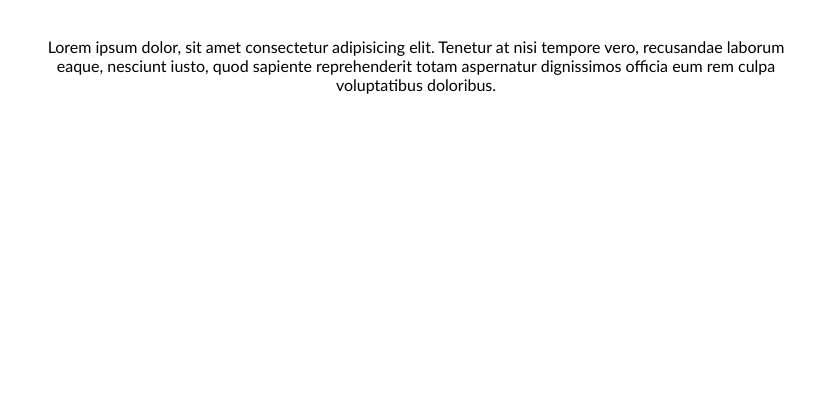
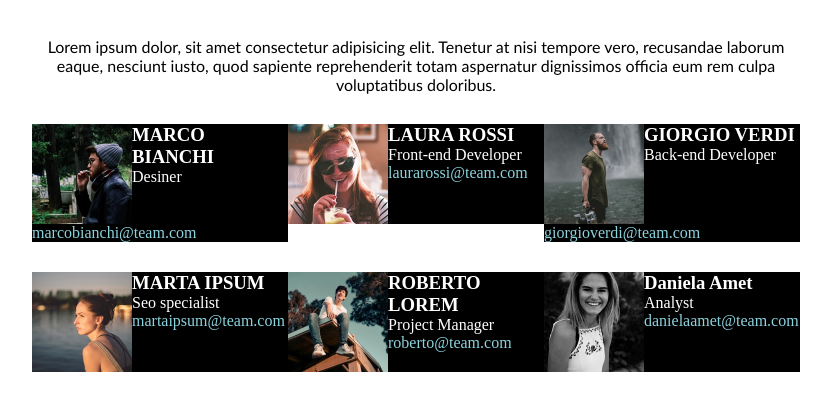
Before and after one commit to marcovalerio93/html-css-float-cards, a plain HTML site: page index.html in a window 1280 px wide. Shown: the part 62-472 px from the top of the page, without its empty margins (224-1055 px from the left). Drawn offline with Linux system fonts and the light colour scheme.

Commit message:
cards_flot-cards-start

```diff
--- a/css/style.css
+++ b/css/style.css
@@ -18,3 +18,21 @@ h1{
     margin-bottom: 40px;
 }
 /* float cards */
+.cards{
+    margin-top: 30px;
+    background-color: #000;
+    float:left;
+    width: calc(100% / 3);
+    color: #fff;
+}
+.post{
+
+}
+img{
+    width: 100px;
+    height: auto;
+    float: left;
+}
+.email{
+    color: #8bd3dd;
+}
--- a/index.html
+++ b/index.html
@@ -15,7 +15,57 @@
             <p>Lorem ipsum dolor, sit amet consectetur adipisicing elit. Tenetur at nisi tempore vero, recusandae laborum eaque, nesciunt iusto, quod sapiente reprehenderit totam aspernatur dignissimos officia eum rem culpa voluptatibus doloribus.</p>
         </div>
         <!-- Float cards -->
+        <div>
 
+        </div>
+        <div class="cards">
+             <img src="img/male1.png" alt="Marco Bianchi">
+             <div class="post">
+                <h3>MARCO BIANCHI</h3>
+                <p>Desiner</p>
+                <p class="email">marcobianchi@team.com</p>
+             </div>
+        </div>
+        <div class="cards">
+            <img src="img/female1.png" alt="Laura Rossi">
+            <div class="post">
+                <h3>LAURA ROSSI</h3>
+                <p>Front-end Developer</p>
+                <p class="email">laurarossi@team.com</p>
+             </div>
+        </div>
+        <div class="cards">
+            <img src="img/male2.png" alt="Giorgio Verdi">
+            <div class="post">
+                <h3>GIORGIO VERDI</h3>
+                <p>Back-end Developer</p>
+                <p class="email">giorgioverdi@team.com</p>
+             </div>
+        </div>
+        <div class="cards">
+            <img src="img/female2.png" alt="Marta Ipsum">
+            <div class="post">
+               <h3>MARTA IPSUM</h3>
+               <p>Seo specialist</p>
+               <p class="email">martaipsum@team.com</p>
+            </div>
+       </div>
+       <div class="cards">
+            <img src="img/male3.png" alt="Roberto Lorem">
+            <div class="post">
+               <h3>ROBERTO LOREM</h3>
+               <p>Project Manager</p>
+               <p class="email">roberto@team.com</p>
+            </div>
+       </div>
+       <div class="cards">
+           <img src="img/female3.png" alt="Daniela Amet">
+           <div class="post">
+                <h3>Daniela Amet</h3>
+               <p>Analyst</p>
+               <p class="email">danielaamet@team.com</p>
+            </div>
+       </div>
     </div>
 
 
```
